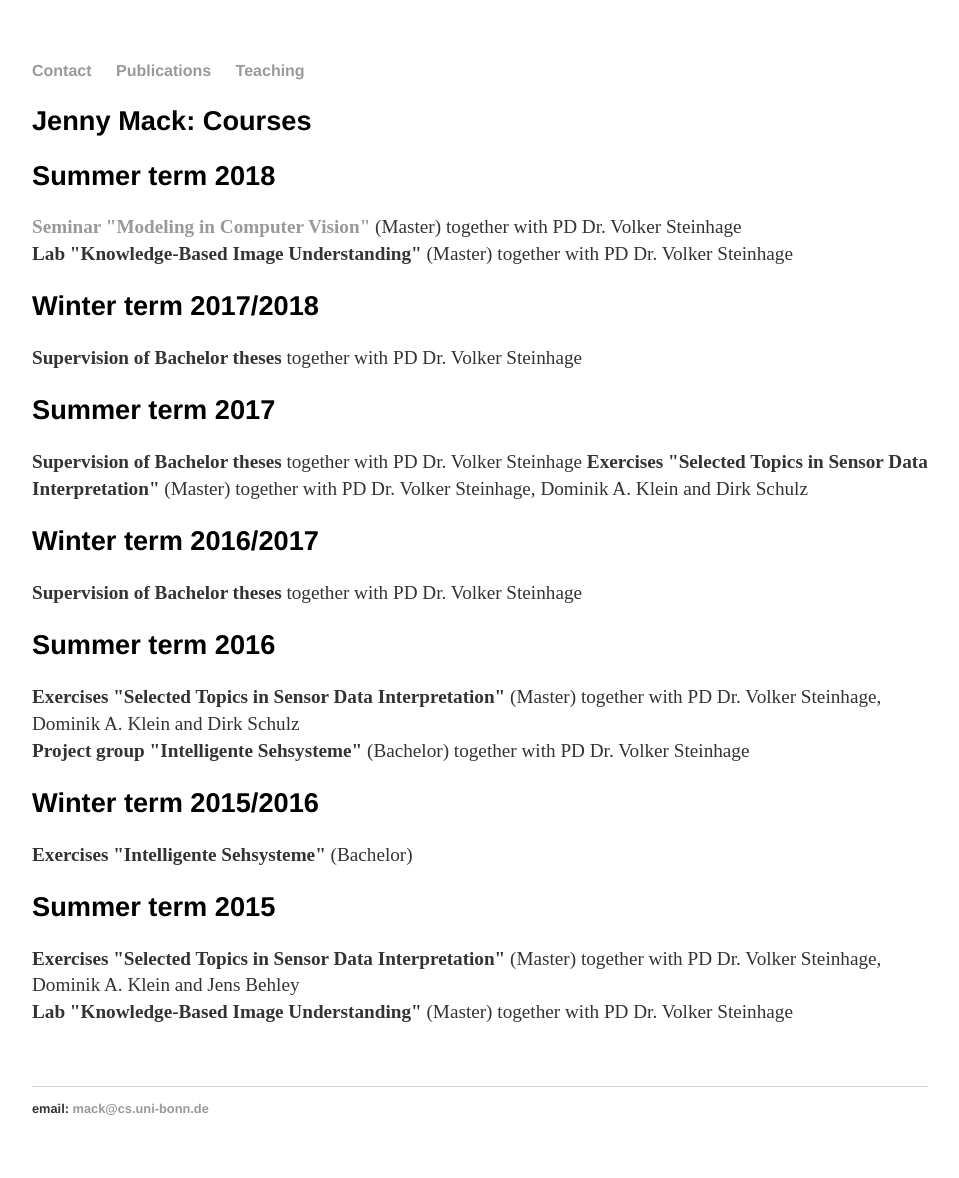
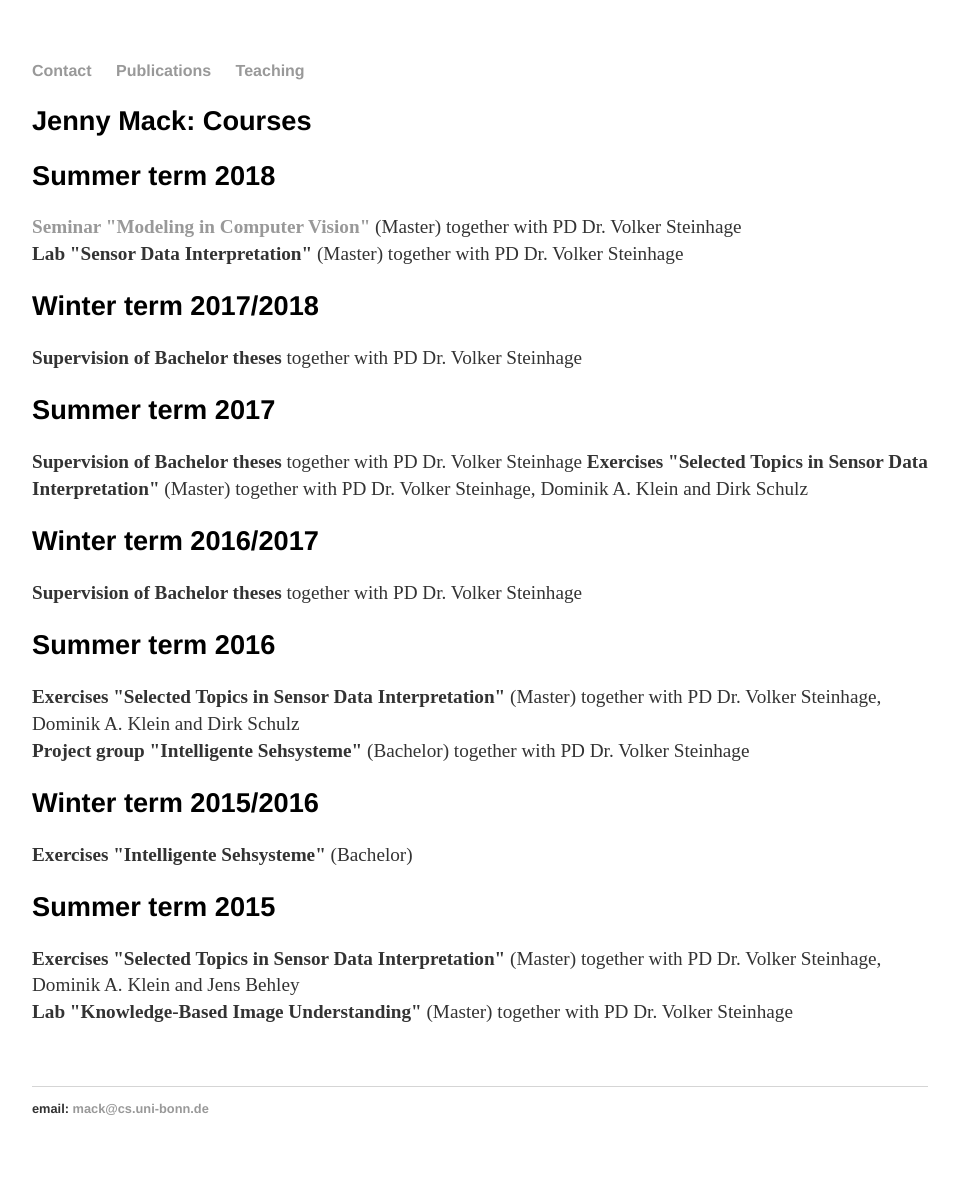
Before and after one commit to JennyMack/JennyMack.github.io, a Jekyll site: the page built from teaching/index.html, in a window 1280 px wide. Shown: the whole page, without its empty margins (160-1119 px from the left). Built offline with Jekyll 4.4.1, drawn with Linux system fonts in a browser that asks for light colours.

Commit message:
Fixed mistake

```diff
--- a/teaching/index.html
+++ b/teaching/index.html
@@ -7,7 +7,7 @@ title: Teaching
 	<h2>Jenny Mack: Courses</h2>
 <h2>Summer term 2018</h2>
 			<p><strong><a href="https://jennymack.github.io/sem2018/">Seminar "Modeling in Computer Vision"</a></strong> (Master) together with PD Dr. Volker Steinhage <br>
-			<strong>Lab "Knowledge-Based Image Understanding"</strong> (Master) together with PD Dr. Volker Steinhage
+			<strong>Lab "Sensor Data Interpretation"</strong> (Master) together with PD Dr. Volker Steinhage
 <h2>Winter term 2017/2018</h2>
 		<p><strong>Supervision of Bachelor theses</strong> together with PD Dr. Volker Steinhage
 	<h2>Summer term 2017</h2>
```
